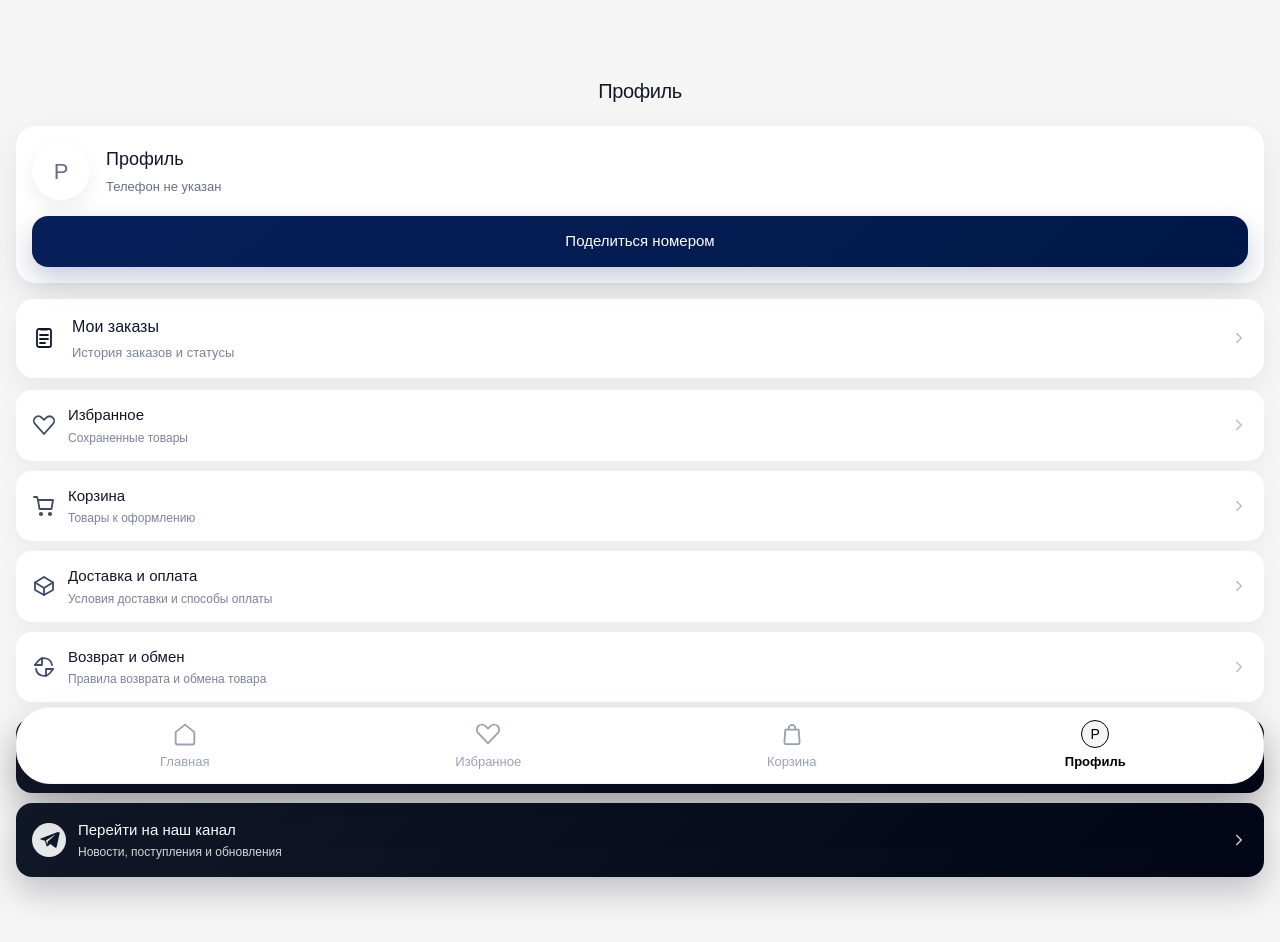
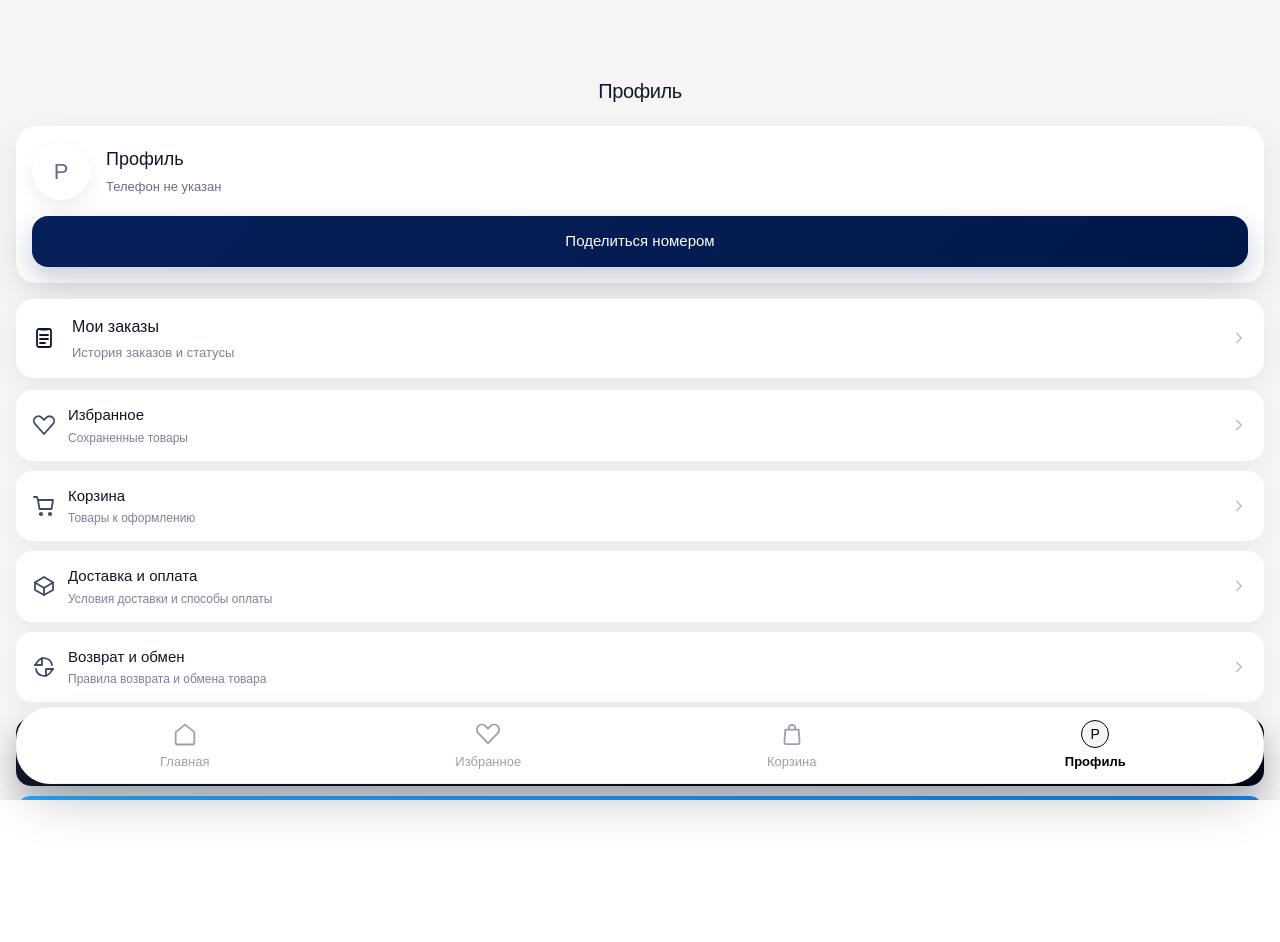
Before and after one commit to rennymateso/tg-shop, a Next.js app: page /profile in a window 1280 px wide. Shown: the top 942 px of the page. After the commit the page ends 800 px from the top, so only its background shows below. Built offline with nearby package versions, Linux system fonts and the light colour scheme.

Commit message:
Fix profile page scroll and footer

```diff
--- a/app/profile/page.tsx
+++ b/app/profile/page.tsx
@@ -127,6 +127,22 @@ export default function ProfilePage() {
     init();
   }, []);
 
+  useEffect(() => {
+    const viewport = document.querySelector('meta[name="viewport"]');
+    const previousContent = viewport?.getAttribute("content") || "";
+
+    viewport?.setAttribute(
+      "content",
+      "width=device-width, initial-scale=1, maximum-scale=1, minimum-scale=1, user-scalable=no, viewport-fit=cover"
+    );
+
+    return () => {
+      if (viewport) {
+        viewport.setAttribute("content", previousContent);
+      }
+    };
+  }, []);
+
   const fullName = useMemo(() => {
     if (!customer) return "Профиль";
     return (
@@ -199,24 +215,47 @@ export default function ProfilePage() {
       <style>{`
         html,
         body {
+          width: 100%;
+          height: 100%;
+          overflow: hidden;
           overscroll-behavior: none;
-          overflow-x: hidden;
+          -webkit-text-size-adjust: 100%;
           touch-action: pan-y;
         }
 
-        * {
+        *,
+        *::before,
+        *::after {
+          box-sizing: border-box;
           -webkit-tap-highlight-color: transparent;
         }
 
+        button {
+          touch-action: manipulation;
+          user-select: none;
+        }
+
+        button:focus,
+        button:focus-visible {
+          outline: none;
+          box-shadow: none;
+        }
+
         .profile-scroll {
-          min-height: 100vh;
+          position: fixed;
+          inset: 0;
+          width: 100%;
+          height: 100vh;
+          height: 100dvh;
+          overflow-y: auto;
           overflow-x: hidden;
-          overscroll-behavior-y: contain;
+          overscroll-behavior: contain;
           -webkit-overflow-scrolling: touch;
+          touch-action: pan-y;
         }
       `}</style>
 
-      <main className="profile-scroll min-h-screen bg-[#F5F5F5] px-4 pt-[76px] pb-32">
+      <main className="profile-scroll bg-[#F5F5F5] px-4 pt-[76px] pb-32">
       <div className="mb-5 flex items-center justify-center">
         <h1 className="text-[20px] font-medium tracking-[-0.02em] text-[#111827]">
           Профиль
@@ -328,15 +367,15 @@ export default function ProfilePage() {
 
             <button
               onClick={() => router.push("/support")}
-              className="mt-4 flex w-full items-center gap-3 rounded-[16px] bg-[linear-gradient(135deg,#111827_0%,#020617_100%)] px-4 py-4 text-left text-white shadow-[0_14px_34px_rgba(2,6,23,0.22)]"
+              className="mt-4 flex w-full items-center gap-3 rounded-[15px] bg-[linear-gradient(135deg,#111827_0%,#020617_100%)] px-4 py-3.5 text-left text-white shadow-[0_12px_28px_rgba(2,6,23,0.20)]"
             >
               <div className="shrink-0 text-white">
                 <SupportIcon />
               </div>
 
               <div className="min-w-0 flex-1">
-                <p className="text-[15px] font-medium">Поддержка</p>
-                <p className="mt-0.5 text-[12px] text-white/75">
+                <p className="text-[14px] font-medium">Поддержка</p>
+                <p className="mt-0.5 text-[11px] text-white/75">
                   Связаться с нами по вопросам заказа
                 </p>
               </div>
@@ -348,15 +387,15 @@ export default function ProfilePage() {
 
             <button
               onClick={() => router.push("/channel")}
-              className="flex w-full items-center gap-3 rounded-[16px] bg-[linear-gradient(135deg,#111827_0%,#020617_100%)] px-4 py-4 text-left text-white shadow-[0_14px_34px_rgba(2,6,23,0.22)]"
+              className="flex w-full items-center gap-3 rounded-[15px] bg-[linear-gradient(135deg,#2EA8F7_0%,#177FE7_100%)] px-4 py-3.5 text-left text-white shadow-[0_14px_34px_rgba(34,158,217,0.24)]"
             >
-              <div className="flex h-[34px] w-[34px] shrink-0 items-center justify-center rounded-full bg-white/90 text-[#111827]">
+              <div className="flex h-[32px] w-[32px] shrink-0 items-center justify-center rounded-full bg-white/90 text-[#229ED9]">
                 <TelegramIcon />
               </div>
 
               <div className="min-w-0 flex-1">
-                <p className="text-[15px] font-medium">Перейти на наш канал</p>
-                <p className="mt-0.5 text-[12px] text-white/82">
+                <p className="text-[14px] font-medium">Перейти на наш канал</p>
+                <p className="mt-0.5 text-[11px] text-white/82">
                   Новости, поступления и обновления
                 </p>
               </div>
@@ -365,6 +404,10 @@ export default function ProfilePage() {
                 <ChevronIcon />
               </div>
             </button>
+
+            <p className="pt-5 pb-2 text-center text-[11px] font-normal tracking-[0.08em] text-[#A0A7B5]">
+              MONTREAUX 2026г.
+            </p>
           </div>
         </>
       )}
```
